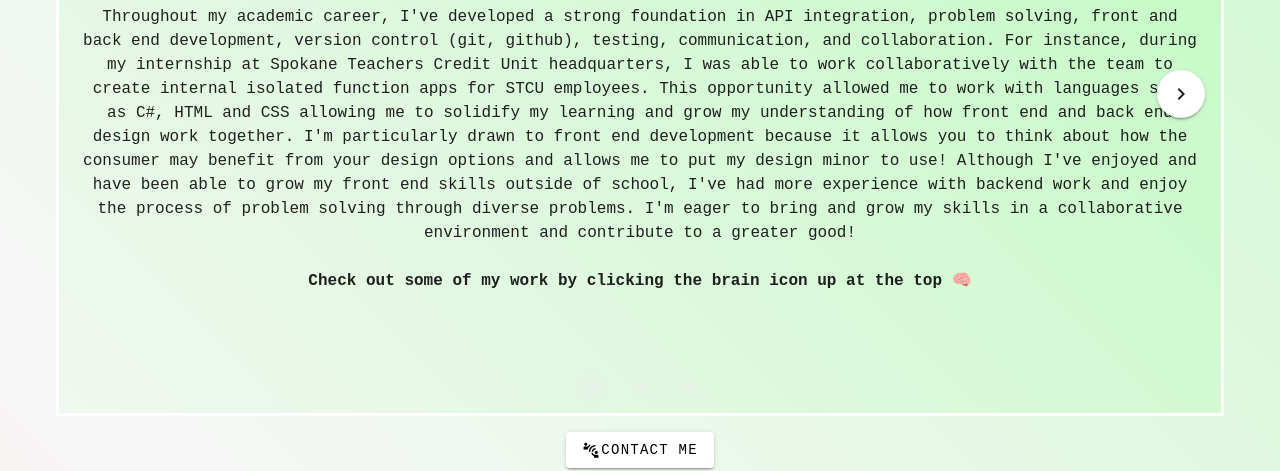
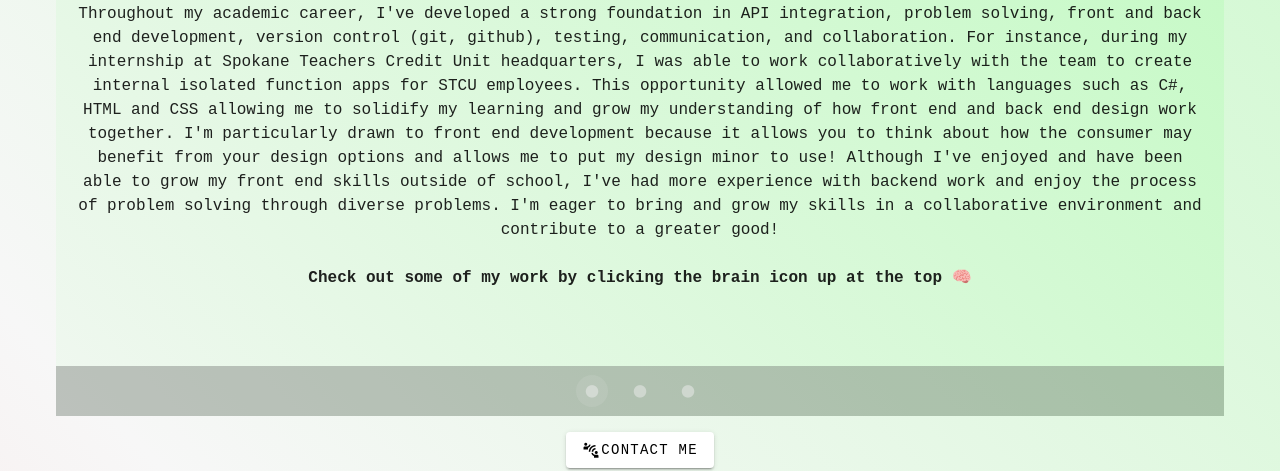
Before and after one commit to montalcy/WebsitePorfolio, a Nuxt app in the folder portfolio-website/portfolio-website/: page / in a window 1280 px wide. Shown: the part 334-805 px from the top of the page. Built offline with nearby package versions, Linux system fonts and the light colour scheme.

Commit message:
Carousel Changes

```diff
--- a/portfolio-website/portfolio-website/pages/index.vue
+++ b/portfolio-website/portfolio-website/pages/index.vue
@@ -2,13 +2,13 @@
 
 <template>
   <v-carousel
-    :continuous="false"
-    :show-arrows="true"
+    :continuous="true"
+    :show-arrows="false"
     height="650"
     delimiter-icon="mdi-checkbox-blank-circle"
-    hide-delimiter-background="true"
-    show-arrows="hover"
-    style="border: 3px solid white"
+   show-arrows="hover"
+
+
   >
     <v-carousel-item height="700" class="animated-background">
       <br />
```
